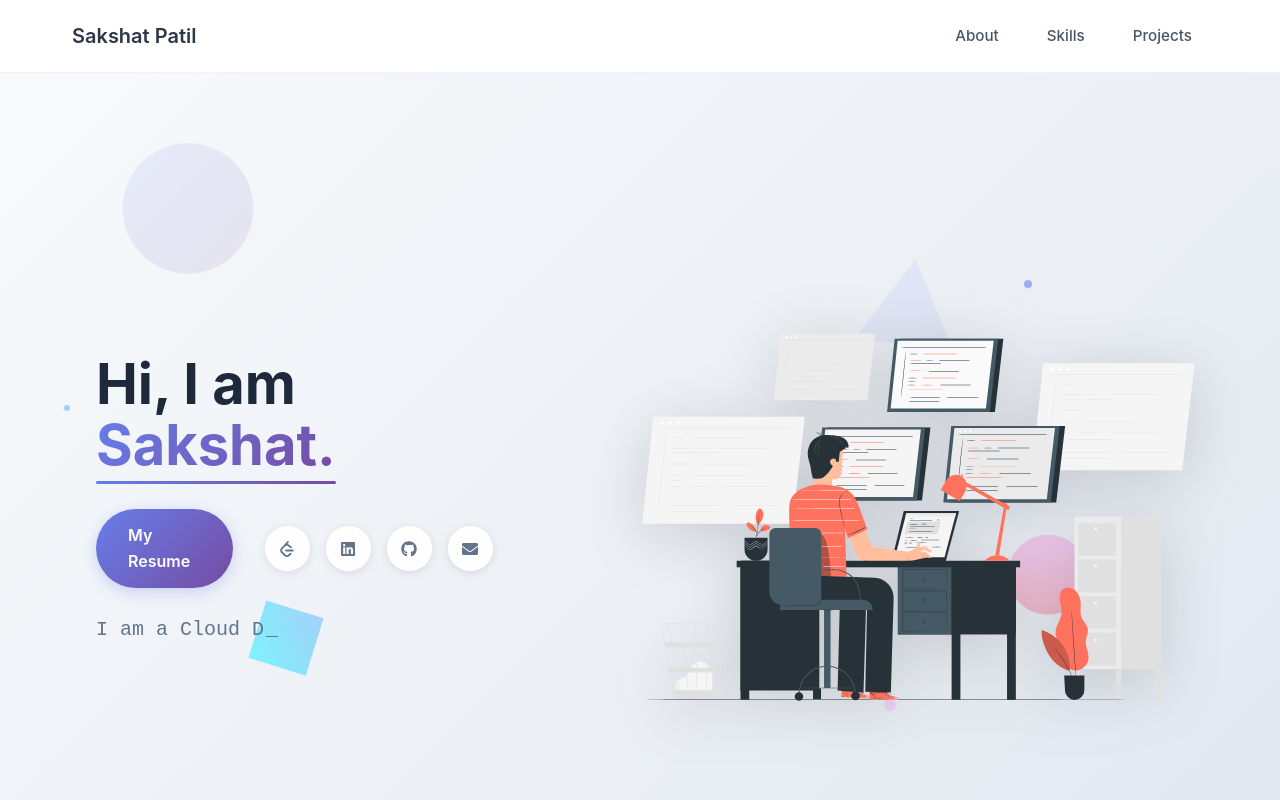
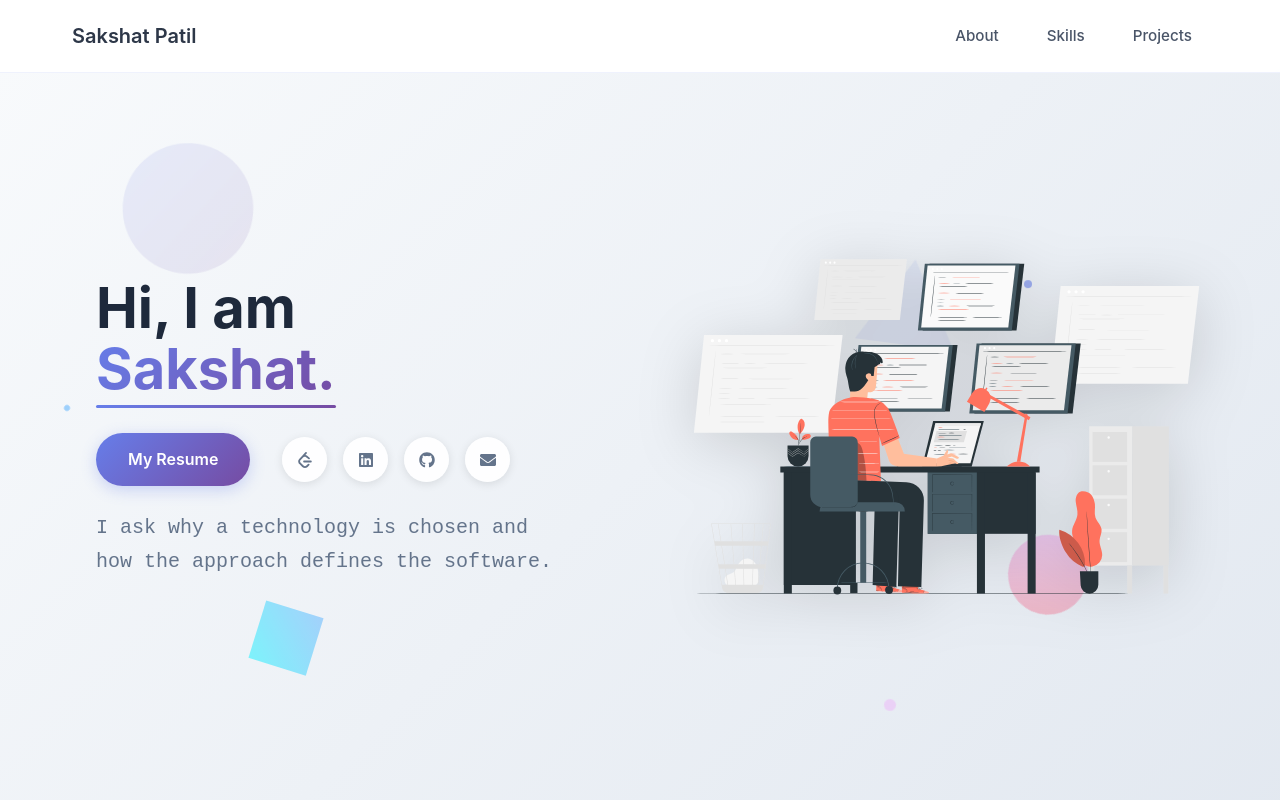
Before and after one commit to sakshat-patil/sakshat-patil.github.io, a React (Vite) app: page / in a window 1280 px wide. Shown: the top 800 px of the page. Built offline with nearby package versions, Linux system fonts and the light colour scheme.

Commit message:
Update portfolio with new tagline and styling improvements

```diff
--- a/src/AboutMe.tsx
+++ b/src/AboutMe.tsx
@@ -8,6 +8,9 @@ const AboutSection: React.FC = () => (
       <h2 className="about-title">About Me</h2>
       <div className="about-content">
         <div className="about-text">
+          <p>
+            For me, technology is never just about tools. It is about understanding why a solution is chosen and how the approach behind it shapes meaningful, reliable software.
+          </p>
           <p>
             I'm Sakshat, a software engineer currently pursuing my MSSE at San José State University. Over the years, I've been working with cloud-native microservices, building fast APIs and scalable enterprise platforms. I focus on backend development, cloud infrastructure, and AI engineering.
           </p>
--- a/src/App.tsx
+++ b/src/App.tsx
@@ -38,14 +38,7 @@ const App: React.FC = () => {
       <HeroSection
         name="Sakshat"
         taglines={[
-          "I am a Software Engineer.",
-          "I am a Cloud Developer.",
-          "I am a Problem Solver.",
-          "I am a Backend Specialist.",
-          "I am an AI Enthusiast.",
-          "I am a Distributed Systems Developer.",
-          "I am a Full-Stack Engineer.",
-          "I am a DevOps Practitioner."
+          "I ask why a technology is chosen and\nhow the approach defines the software."
         ]}
         resumeUrl="/resume.pdf"
         socialLinks={{
--- a/src/HeroSection.css
+++ b/src/HeroSection.css
@@ -4,9 +4,9 @@
   min-height: 100vh;
   background: linear-gradient(135deg, #f8fafc 0%, #e2e8f0 100%);
   overflow: hidden;
-  padding-top: 80px; /* Account for fixed header */
+  padding-top: 40px; /* Reduced from 80px to move content up */
   display: flex;
-  align-items: center;
+  align-items: flex-start; /* Changed from center to flex-start */
 }
 
 /* Background figures */
@@ -158,7 +158,7 @@
   grid-template-columns: 1fr 1.5fr;
   gap: 4rem;
   align-items: center;
-  min-height: 80vh;
+  min-height: 70vh; /* Reduced from 80vh */
 }
 
 /* Text Section */
@@ -167,6 +167,7 @@
   align-items: center;
   justify-content: flex-start;
   padding-left: 4rem;
+  padding-top: 2rem; /* Added top padding to move content up */
 }
 
 .text-content {
--- a/src/TypewriterText.tsx
+++ b/src/TypewriterText.tsx
@@ -59,8 +59,7 @@ const TypewriterText: React.FC<TypewriterTextProps> = ({
 
   return (
     <span className="typewriter-text">
-      {display}
-      <span className="typewriter-caret">_</span>
+      {messages[0]}
     </span>
   );
 };
--- a/vite.config.ts
+++ b/vite.config.ts
@@ -3,6 +3,6 @@ import react from '@vitejs/plugin-react'
 
 // https://vite.dev/config/
 export default defineConfig({
-  // base: '/sakshat-patil.github.io/', // Comment out for root deployment
+  base: '/',
   plugins: [react()],
 })
```
